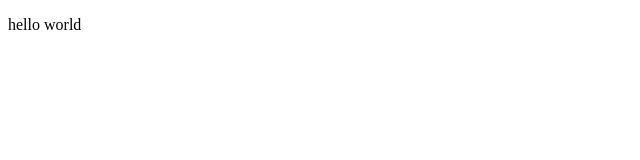
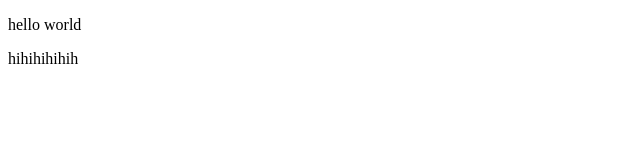
Before and after one commit to enrider/enrider.github.io, a plain HTML site: page index.html in a window 1280 px wide. Shown: the full height of the page, 0-640 px from the left. Drawn offline with Linux system fonts and the light colour scheme.

Commit message:
Update index.html

```diff
--- a/index.html
+++ b/index.html
@@ -7,6 +7,7 @@
 
 <body>
 <p> hello world</p>
+  <p> hihihihihih</p>
 </body>
 
 </html>
```
